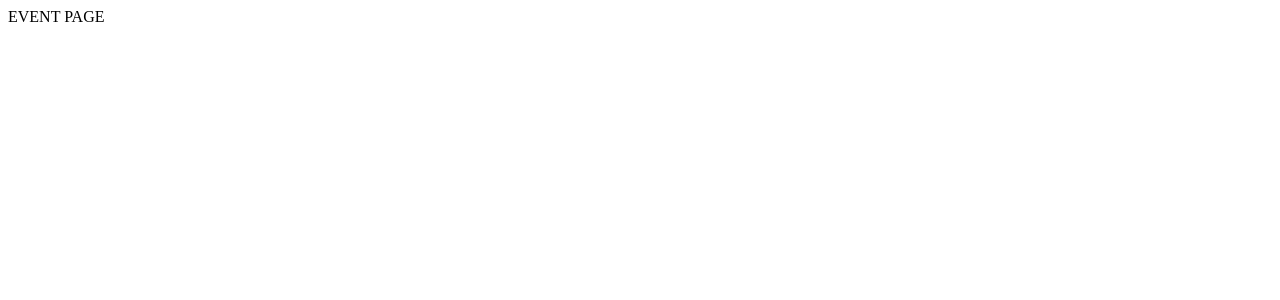
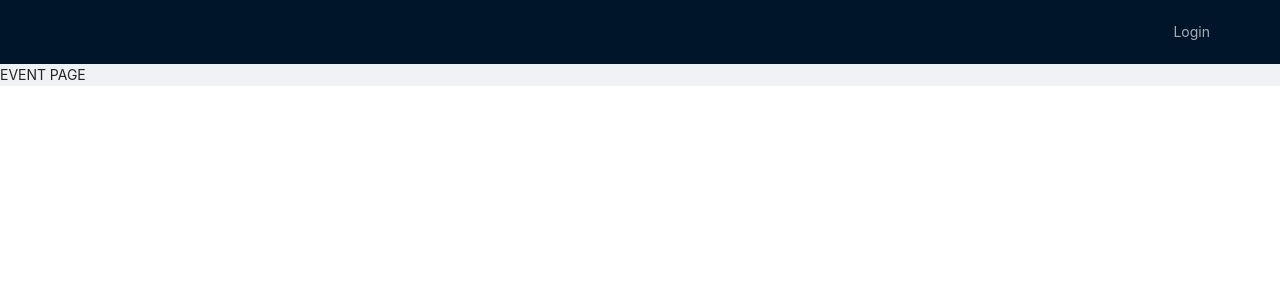
Before and after one commit to h4rb4rd/react-calendar, a React (Create React App) app: page / in a window 1280 px wide. Shown: the top 300 px of the page. Built offline with nearby package versions, Linux system fonts and the light colour scheme.

Commit message:
feat: add ant design layout

```diff
--- a/src/App.css
+++ b/src/App.css
@@ -1,38 +1 @@
-.App {
-  text-align: center;
-}
-
-.App-logo {
-  height: 40vmin;
-  pointer-events: none;
-}
-
-@media (prefers-reduced-motion: no-preference) {
-  .App-logo {
-    animation: App-logo-spin infinite 20s linear;
-  }
-}
-
-.App-header {
-  background-color: #282c34;
-  min-height: 100vh;
-  display: flex;
-  flex-direction: column;
-  align-items: center;
-  justify-content: center;
-  font-size: calc(10px + 2vmin);
-  color: white;
-}
-
-.App-link {
-  color: #61dafb;
-}
-
-@keyframes App-logo-spin {
-  from {
-    transform: rotate(0deg);
-  }
-  to {
-    transform: rotate(360deg);
-  }
-}
+@import '~antd/dist/antd.css';
--- a/src/App.tsx
+++ b/src/App.tsx
@@ -1,15 +1,19 @@
 import React, { FC } from 'react'
-import { BrowserRouter } from 'react-router-dom'
+import { Layout } from 'antd'
 
 import AppRouter from './components/AppRouter'
+import NavBar from './components/NavBar'
+
+import './App.css'
 
 const App: FC = () => {
 	return (
-		<div>
-			<BrowserRouter>
+		<Layout>
+			<NavBar />
+			<Layout.Content>
 				<AppRouter />
-			</BrowserRouter>
-		</div>
+			</Layout.Content>
+		</Layout>
 	)
 }
 
--- /dev/null
+++ b/src/components/NavBar.tsx
@@ -0,0 +1,27 @@
+import React, { FC } from 'react'
+import { Layout, Row, Menu } from 'antd'
+import { useNavigate } from 'react-router-dom'
+import { RouteNames } from '../routes'
+
+const NavBar: FC = () => {
+	const navigate = useNavigate()
+	const isAuth = false
+	return (
+		<Layout.Header style={{ display: 'flex', justifyContent: 'flex-end' }}>
+			{isAuth && <div style={{ color: 'white' }}>Username</div>}
+			<Menu theme='dark' mode='horizontal' selectable={false}>
+				{isAuth ? (
+					<Menu.Item onClick={() => console.log('logout')} key='1'>
+						Logout
+					</Menu.Item>
+				) : (
+					<Menu.Item onClick={() => navigate(RouteNames.LOGIN)} key='1'>
+						Login
+					</Menu.Item>
+				)}
+			</Menu>
+		</Layout.Header>
+	)
+}
+
+export default NavBar
--- a/src/index.tsx
+++ b/src/index.tsx
@@ -1,6 +1,6 @@
 import React from 'react'
 import ReactDOM from 'react-dom'
-
+import { BrowserRouter } from 'react-router-dom'
 import { Provider } from 'react-redux'
 import { store } from './store'
 
@@ -8,7 +8,9 @@
 
 ReactDOM.render(
 	<Provider store={store}>
-		<App />
+		<BrowserRouter>
+			<App />
+		</BrowserRouter>
 	</Provider>,
 	document.getElementById('root')
 )
```
